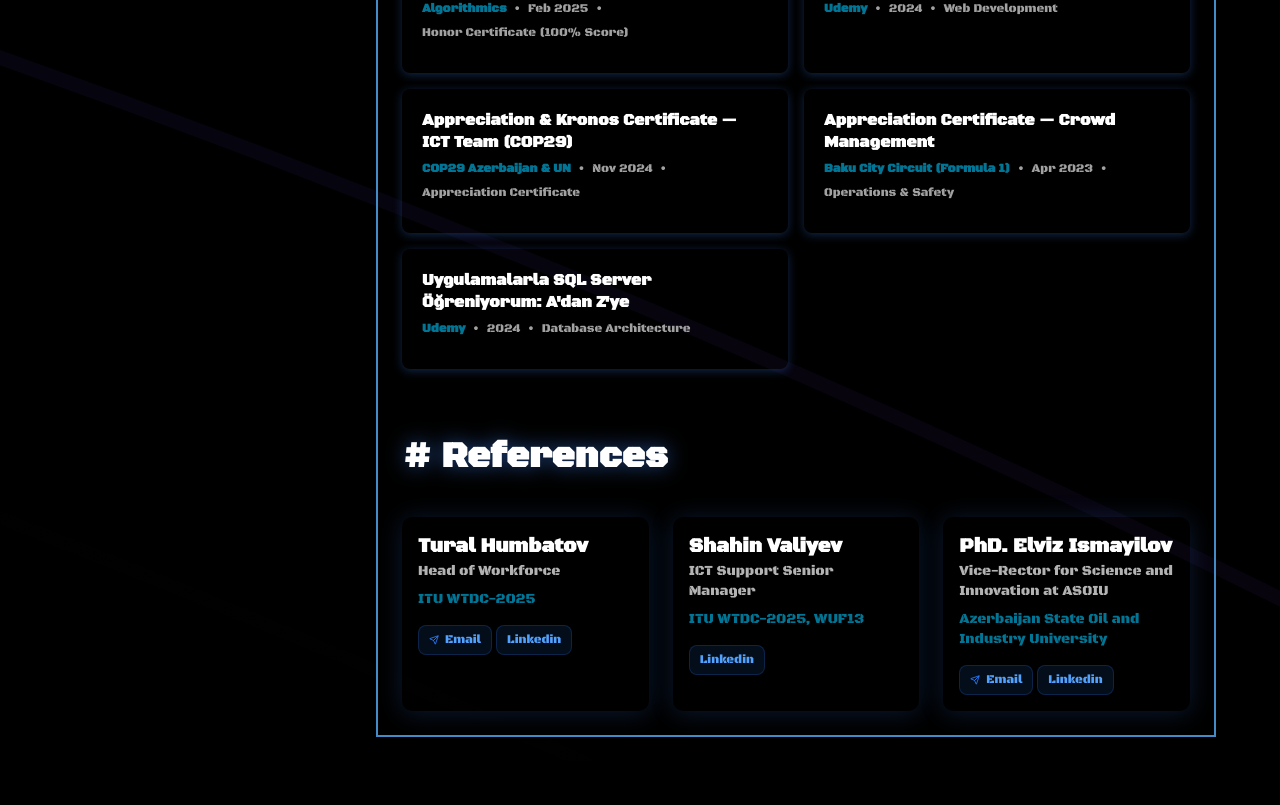
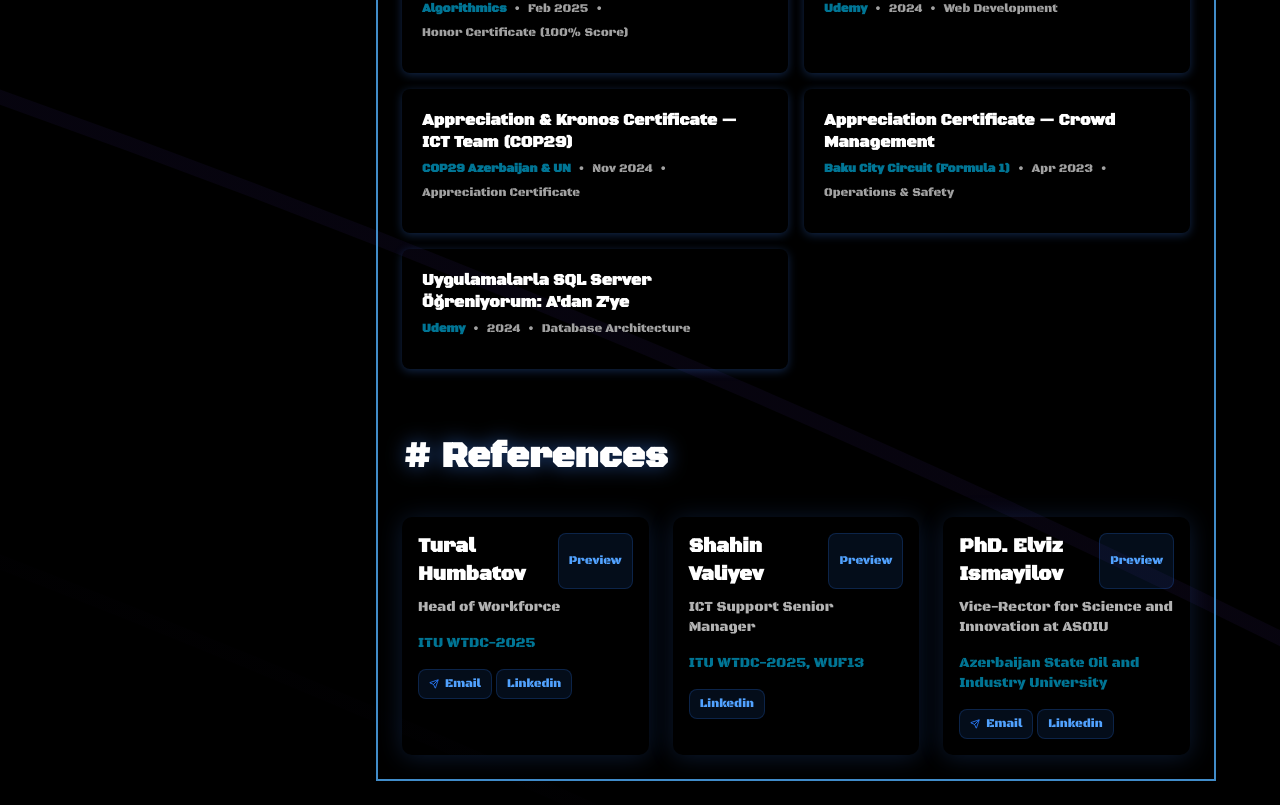
Before and after one commit to Emilhubb/Portfolio, a Next.js app: page /resume in a window 1280 px wide. Shown: the part 3760-4565 px from the top of the page. Before the commit the page ends 4521 px from the top, so only its background shows below. Built offline with nearby package versions, Linux system fonts and the light colour scheme.

Commit message:
adding preview button

```diff
--- a/components/detailComponents/resumepage/ReferencesContent.tsx
+++ b/components/detailComponents/resumepage/ReferencesContent.tsx
@@ -1,4 +1,4 @@
-'use client'
+"use client";
 import React from "react";
 import { useState, useEffect } from "react";
 import { StaticImageData } from "next/image";
@@ -72,13 +72,21 @@
           {References.map((reference) => (
             <div
               key={reference.id}
-              onClick={() => setSelectedRef(reference)}
               className=" group shadow-[0_2px_25px_rgba(59,130,246,0.2)] p-4 rounded-lg"
             >
-              <h3 className="text-xl font-bold text-white group-hover:text-blue-700 transition-colors">
-                {reference.name}
-              </h3>
-              <p className="text-sm text-white/70">{reference.position}</p>
+              <div className="flex justify-between">
+                <h3 className="text-xl font-bold text-white group-hover:text-blue-700 transition-colors">
+                  {reference.name}
+                </h3>
+                <button
+                  className="inline-flex items-center gap-1.5 text-xs font-medium text-blue-400  bg-blue-500/10  px-2.5 py-1.5 rounded-md border border-blue-500/20 transition-all w-fit hover:text-blue-700 hover:bg-blue-500/8 cursor-pointer hover:scale-102"
+                  onClick={() => setSelectedRef(reference)}
+                >
+                  {" "}
+                  Preview{" "}
+                </button>
+              </div>
+              <p className="text-sm text-white/70 py-2">{reference.position}</p>
               <p className="text-sm text-cyan-700 py-2">
                 {Array.isArray(reference.company)
                   ? reference.company.join(", ")
@@ -89,7 +97,7 @@
                 {reference.email && (
                   <a
                     href={`mailto:${reference.email}`}
-                    className="inline-flex items-center gap-1.5 text-xs font-medium text-blue-400 group-hover:text-blue-300 bg-blue-500/10 group-hover:bg-blue-500/20 px-2.5 py-1.5 rounded-md border border-blue-500/20 transition-all w-fit"
+                    className="inline-flex items-center gap-1.5 text-xs font-medium text-blue-400 group-hover:text-blue-300 bg-blue-500/10 hover:bg-blue-500/20 px-2.5 py-1.5 rounded-md border border-blue-500/20 transition-all w-fit"
                   >
                     <Send className="w-2.5 h-2.5 text-blue-500 hover:text-blue-400 transition-colors" />{" "}
                     Email
@@ -99,7 +107,7 @@
                   <a
                     href={reference.linkedin}
                     target="window"
-                    className="inline-flex items-center gap-1.5 text-xs font-medium text-blue-400 group-hover:text-blue-300 bg-blue-500/10 group-hover:bg-blue-500/20 px-2.5 py-1.5 rounded-md border border-blue-500/20 transition-all w-fit"
+                    className="inline-flex items-center gap-1.5 text-xs font-medium text-blue-400 group-hover:text-blue-300 bg-blue-500/10 hover:bg-blue-500/20 px-2.5 py-1.5 rounded-md border border-blue-500/20 transition-all w-fit"
                   >
                     Linkedin
                   </a>
@@ -126,7 +134,6 @@
                     <h4 className="text-lg font-bold text-white">
                       {selectedRef.name}
                     </h4>
-
                   </div>
                   <button
                     onClick={() => setSelectedRef(null)}
```
